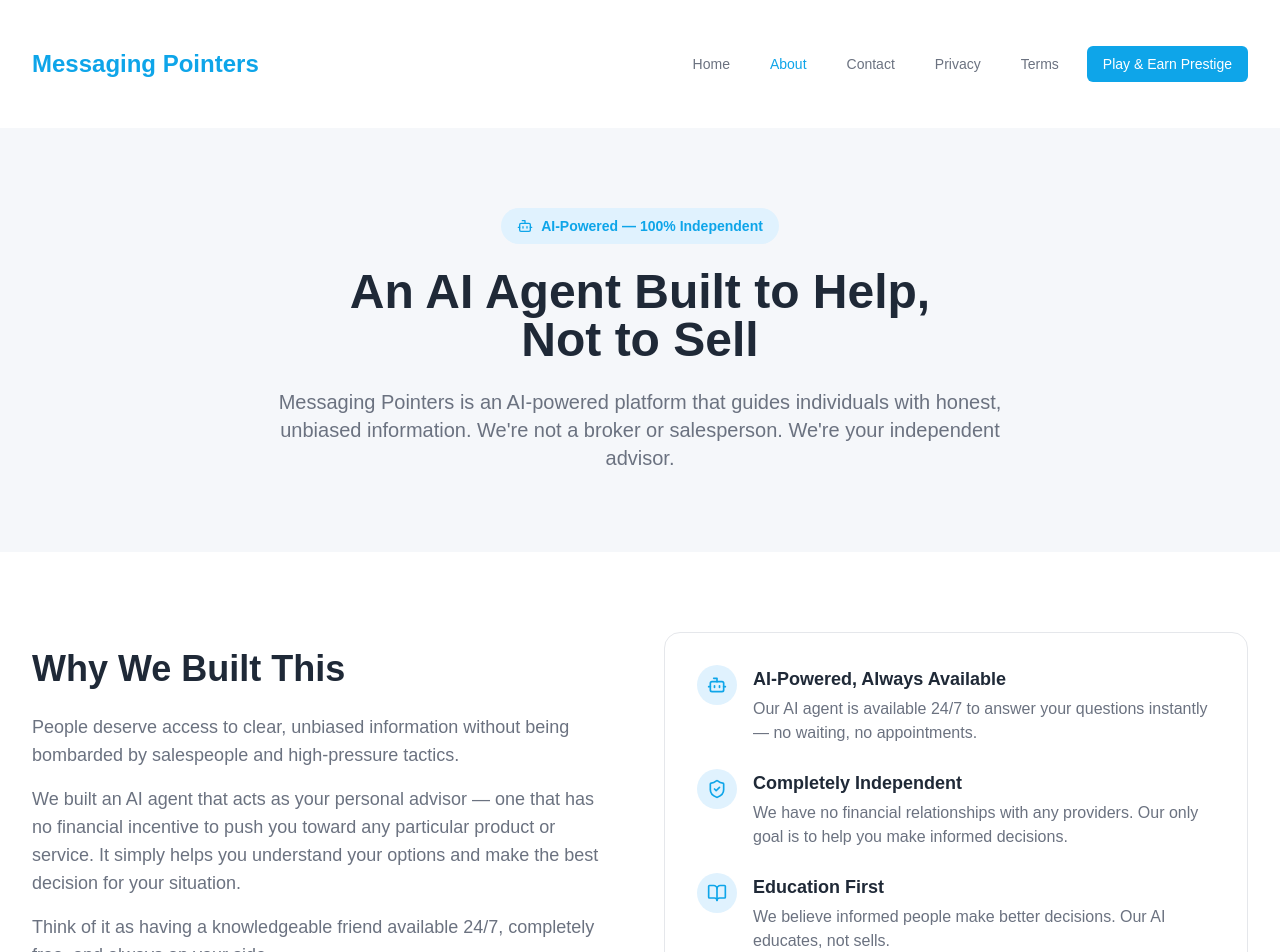
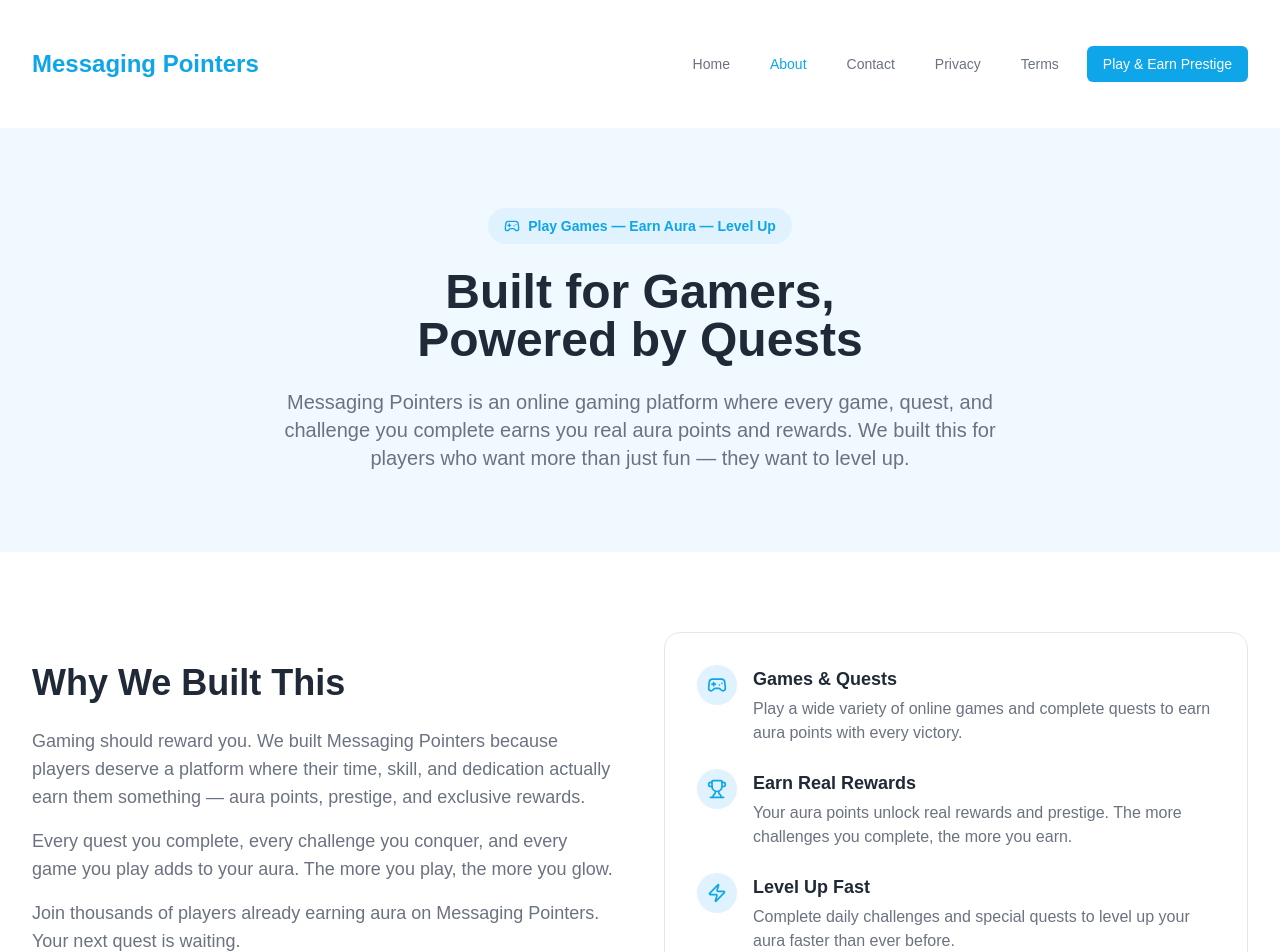
Before and after one commit to Textingman/moxxie-messagingpointers, a Next.js app: page /about in a window 1280 px wide. Shown: the top 952 px of the page. Built offline with nearby package versions, Linux system fonts and the light colour scheme.

Commit message:
Initial site setup: Messaging Pointers

```diff
--- a/app/about/page.tsx
+++ b/app/about/page.tsx
@@ -1,5 +1,5 @@
 import Link from 'next/link';
-import { Bot, ShieldCheck, BookOpen } from 'lucide-react';
+import { Gamepad2, Trophy, Zap } from 'lucide-react';
 import Navbar from '../components/Navbar';
 import Footer from '../components/Footer';
 
@@ -9,18 +9,18 @@
       <Navbar />
 
       {/* Hero Section */}
-      <section className="py-20" style={{ backgroundColor: '#F5F7FA' }}>
+      <section className="py-20" style={{ backgroundColor: '#F0F9FF' }}>
         <div className="max-w-7xl mx-auto px-4 sm:px-6 lg:px-8">
           <div className="text-center">
             <div className="inline-flex items-center gap-2 px-4 py-2 rounded-full text-sm font-semibold mb-6" style={{ backgroundColor: '#E0F2FE', color: '#0EA5E9' }}>
-              <Bot className="w-4 h-4" />
-              AI-Powered — 100% Independent
+              <Gamepad2 className="w-4 h-4" />
+              Play Games — Earn Aura — Level Up
             </div>
             <h1 className="text-5xl font-extrabold mb-6" style={{ color: '#1F2937' }}>
-              An AI Agent Built to Help,<br />Not to Sell
+              Built for Gamers,<br />Powered by Quests
             </h1>
             <p className="text-xl max-w-3xl mx-auto" style={{ color: '#6B7280' }}>
-              Messaging Pointers is an AI-powered platform that guides individuals with honest, unbiased information. We're not a broker or salesperson. We're your independent advisor.
+              Messaging Pointers is an online gaming platform where every game, quest, and challenge you complete earns you real aura points and rewards. We built this for players who want more than just fun — they want to level up.
             </p>
           </div>
         </div>
@@ -32,42 +32,42 @@
           <div>
             <h2 className="text-4xl font-bold mb-6" style={{ color: '#1F2937' }}>Why We Built This</h2>
             <p className="text-lg mb-4" style={{ color: '#6B7280' }}>
-              People deserve access to clear, unbiased information without being bombarded by salespeople and high-pressure tactics.
+              Gaming should reward you. We built Messaging Pointers because players deserve a platform where their time, skill, and dedication actually earn them something — aura points, prestige, and exclusive rewards.
             </p>
             <p className="text-lg mb-4" style={{ color: '#6B7280' }}>
-              We built an AI agent that acts as your personal advisor — one that has no financial incentive to push you toward any particular product or service. It simply helps you understand your options and make the best decision for your situation.
+              Every quest you complete, every challenge you conquer, and every game you play adds to your aura. The more you play, the more you glow.
             </p>
             <p className="text-lg" style={{ color: '#6B7280' }}>
-              Think of it as having a knowledgeable friend available 24/7, completely free, and always on your side.
+              Join thousands of players already earning aura on Messaging Pointers. Your next quest is waiting.
             </p>
           </div>
           <div className="rounded-2xl p-8 border" style={{ backgroundColor: '#FFFFFF', borderColor: '#E5E7EB' }}>
             <div className="space-y-6">
               <div className="flex items-start">
                 <div className="flex-shrink-0 w-10 h-10 rounded-full flex items-center justify-center" style={{ backgroundColor: '#E0F2FE' }}>
-                  <Bot className="w-5 h-5" style={{ color: '#0EA5E9' }} />
+                  <Gamepad2 className="w-5 h-5" style={{ color: '#0EA5E9' }} />
                 </div>
                 <div className="ml-4">
-                  <h3 className="text-lg font-semibold mb-1" style={{ color: '#1F2937' }}>AI-Powered, Always Available</h3>
-                  <p style={{ color: '#6B7280' }}>Our AI agent is available 24/7 to answer your questions instantly — no waiting, no appointments.</p>
+                  <h3 className="text-lg font-semibold mb-1" style={{ color: '#1F2937' }}>Games & Quests</h3>
+                  <p style={{ color: '#6B7280' }}>Play a wide variety of online games and complete quests to earn aura points with every victory.</p>
                 </div>
               </div>
               <div className="flex items-start">
                 <div className="flex-shrink-0 w-10 h-10 rounded-full flex items-center justify-center" style={{ backgroundColor: '#E0F2FE' }}>
-                  <ShieldCheck className="w-5 h-5" style={{ color: '#0EA5E9' }} />
+                  <Trophy className="w-5 h-5" style={{ color: '#0EA5E9' }} />
                 </div>
                 <div className="ml-4">
-                  <h3 className="text-lg font-semibold mb-1" style={{ color: '#1F2937' }}>Completely Independent</h3>
-                  <p style={{ color: '#6B7280' }}>We have no financial relationships with any providers. Our only goal is to help you make informed decisions.</p>
+                  <h3 className="text-lg font-semibold mb-1" style={{ color: '#1F2937' }}>Earn Real Rewards</h3>
+                  <p style={{ color: '#6B7280' }}>Your aura points unlock real rewards and prestige. The more challenges you complete, the more you earn.</p>
                 </div>
               </div>
               <div className="flex items-start">
                 <div className="flex-shrink-0 w-10 h-10 rounded-full flex items-center justify-center" style={{ backgroundColor: '#E0F2FE' }}>
-                  <BookOpen className="w-5 h-5" style={{ color: '#0EA5E9' }} />
+                  <Zap className="w-5 h-5" style={{ color: '#0EA5E9' }} />
                 </div>
                 <div className="ml-4">
-                  <h3 className="text-lg font-semibold mb-1" style={{ color: '#1F2937' }}>Education First</h3>
-                  <p style={{ color: '#6B7280' }}>We believe informed people make better decisions. Our AI educates, not sells.</p>
+                  <h3 className="text-lg font-semibold mb-1" style={{ color: '#1F2937' }}>Level Up Fast</h3>
+                  <p style={{ color: '#6B7280' }}>Complete daily challenges and special quests to level up your aura faster than ever before.</p>
                 </div>
               </div>
             </div>
```
